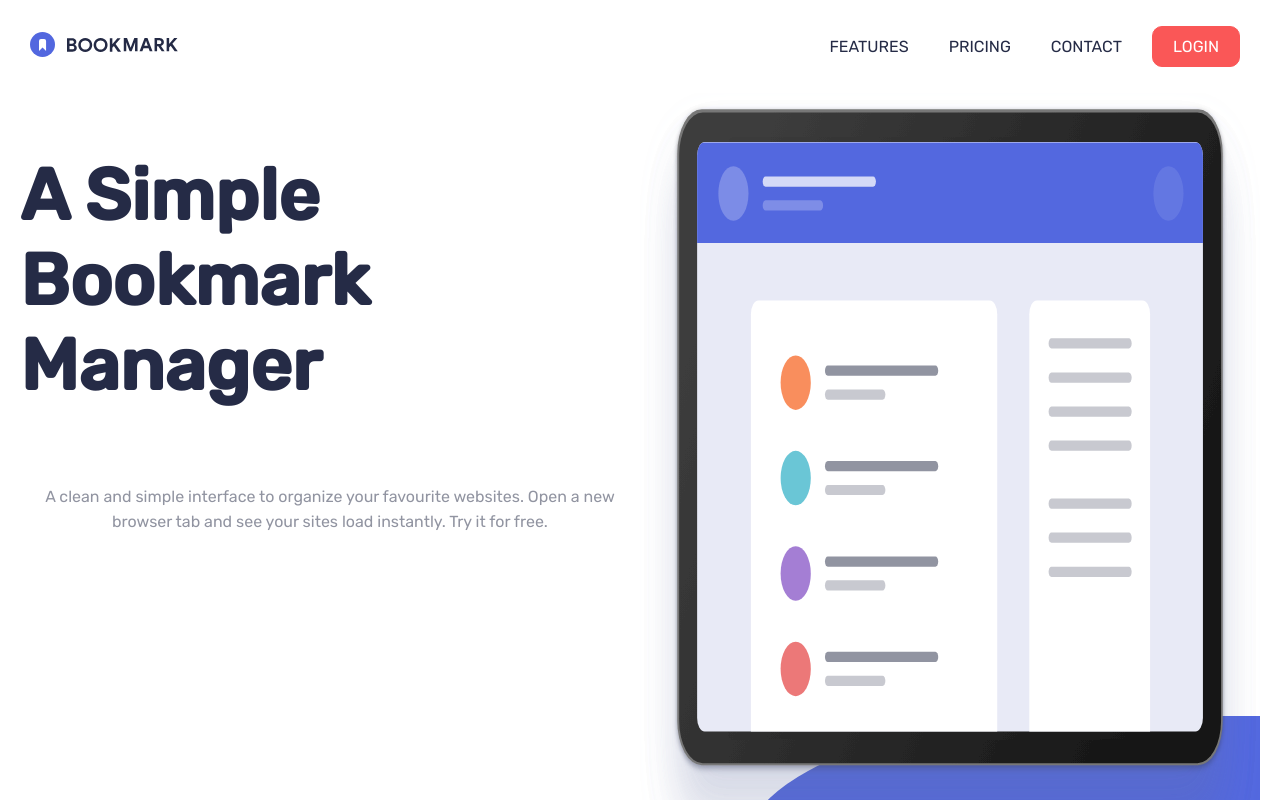
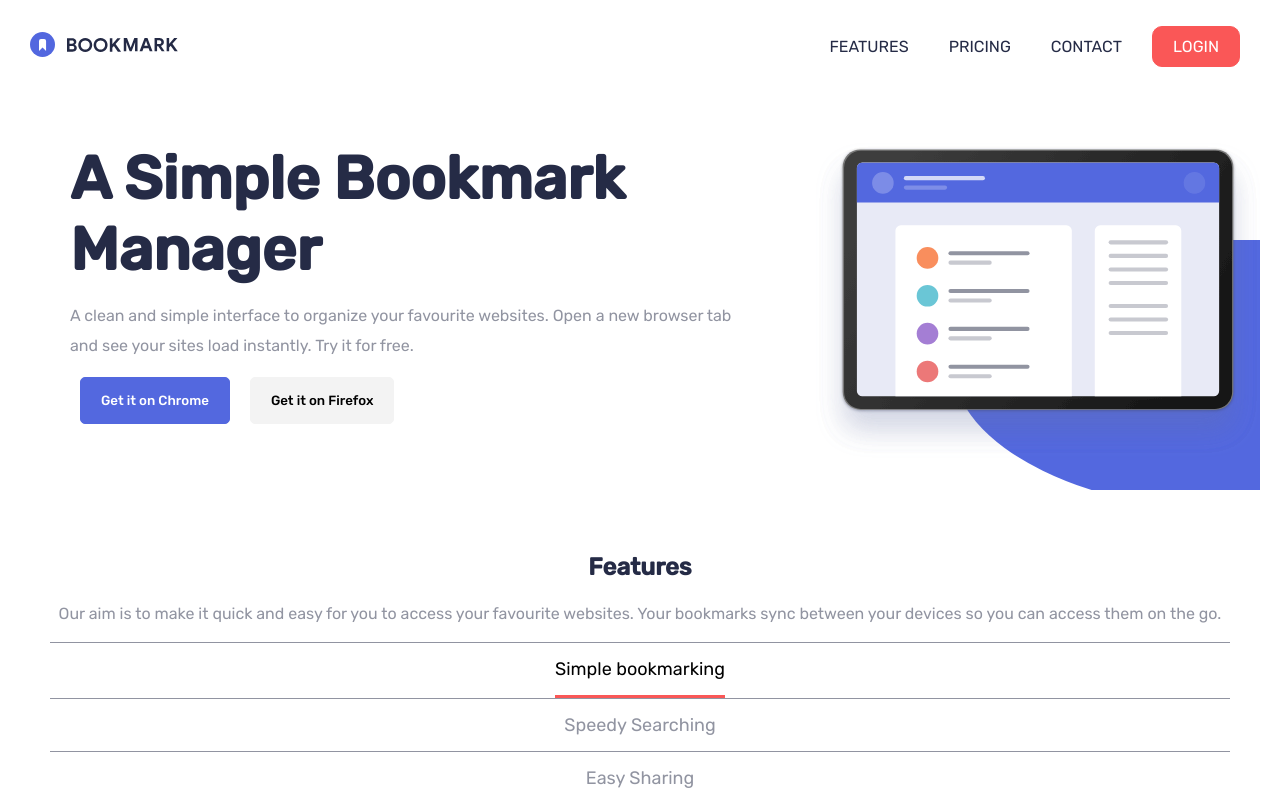
Before and after one commit to Erickowski/PlatziMaster_Week4_ChallengeReact, a React app: page / in a window 1280 px wide. Shown: the top 800 px of the page. Built offline with nearby package versions, Linux system fonts and the light colour scheme.

Commit message:
hero config flex

```diff
--- a/src/assets/css/hero.scss
+++ b/src/assets/css/hero.scss
@@ -3,23 +3,17 @@
 .hero {
     margin-bottom: 100px;
     @media screen and (min-width: 1023px) {
-        display: grid;
-        grid-template-columns: 1fr 1fr;
-        grid-template-rows: 1fr 1fr;
+        margin-bottom: 0;
+        margin-top: 50px;
+        display: flex;
+        flex-direction: row-reverse;
     }
     &__picture {
         display: flex;
         position: relative;
         margin-bottom: 75px;
-        @media screen and (min-width: 1023px) {
-            margin-bottom: 0;
-            grid-column-start: 2;
-            grid-column-end: 3;
-            grid-row-start: 1;
-            grid-row-end: 4;
-        }
         &--image {
-            max-width: 100%;
+            width: 100%;
             z-index: 1;
         }
         &--background {
@@ -34,51 +28,70 @@
             -webkit-clip-path: ellipse(80% 60% at 100% 50%);
             clip-path: ellipse(80% 60% at 100% 50%);
             @media screen and (min-width: 1023px) {
-                width: 50vw;
+                width: 30vw;
             }
         }
     }
-    &__title {
+    &__content {
+        text-align: center;
+        @media screen and (min-width: 1023px) {
+            text-align: left;
+            display: flex;
+            flex-direction: column;
+            justify-content: flex-start;
+            padding: 0 50px;
+        }
+        &--title {
+            margin: 0;
             font-size: 28px;
-        text-align: center;
             color: $very-dark-blue;
             @media screen and (min-width: 1023px) {
-            grid-row-start: 1;
-            grid-row-end: 2;
-            font-size: 72px;
-            text-align: left;
+                font-size: 60px;
             }
         }
-    &__description {
-        text-align: center;
+        &--description {
             color: $grayish-blue;
             padding: 0 25px;
             line-height: 25px;
             @media screen and (min-width: 1023px) {
-            grid-row-start: 2;
-            grid-row-end: 3;
+                line-height: 30px;
+                padding: 0 20px 0 0;
             }
         }
-    &__buttons {
+        &--buttons {
             display: flex;
             justify-content: space-around;
             @media screen and (min-width: 1023px) {
-            grid-row-start: 3;
-            grid-row-end: 4;
+                justify-content: flex-start;
             }
             & > button {
                 padding: 15px 20px;
                 border-radius: 5px;
                 font-weight: 500;
                 border: none;
+                cursor: pointer;
+                @media screen and (min-width: 1023px) {
+                    margin: 0 10px;
                 }
-        &--chrome {
+            }
+            & .chrome {
                 background-color: $soft-blue;
                 color: white;
+                border: 1px solid $soft-blue;
+                &:hover {
+                    background-color: white;
+                    color: $soft-blue;
                 }
-        &--firefox {
+            }
+            & .firefox {
                 background-color: #F3F3F3;
                 color: black;
+                border: 1px solid #F3F3F3;
+                &:hover {
+                    background-color: white;
+                    border-color: black;
                 }
             }
         }
+    }
+}
--- a/src/components/Hero.jsx
+++ b/src/components/Hero.jsx
@@ -9,11 +9,13 @@ const Hero = () => {
                 <div className="hero__picture--background"></div>
                 <img className="hero__picture--image" src="src/assets/static/illustration-hero.svg" alt=""/>
             </picture>
-            <h1 className="hero__title">A Simple Bookmark Manager</h1>
-            <p className="hero__description">A clean and simple interface to organize your favourite websites. Open a new browser tab and see your sites load instantly. Try it for free.</p>
-            <div className="hero__buttons">
-                <button className="hero__buttons--chrome">Get it on Chrome</button>
-                <button className="hero__buttons--firefox">Get it on Firefox</button>
+            <div className="hero__content">
+                <h1 className="hero__content--title">A Simple Bookmark Manager</h1>
+                <p className="hero__content--description">A clean and simple interface to organize your favourite websites. Open a new browser tab and see your sites load instantly. Try it for free.</p>
+                <div className="hero__content--buttons">
+                    <button className="chrome">Get it on Chrome</button>
+                    <button className="firefox">Get it on Firefox</button>
+                </div>
             </div>
         </section>
     );
```
Lines whose indentation alone changed are shown as unchanged.
